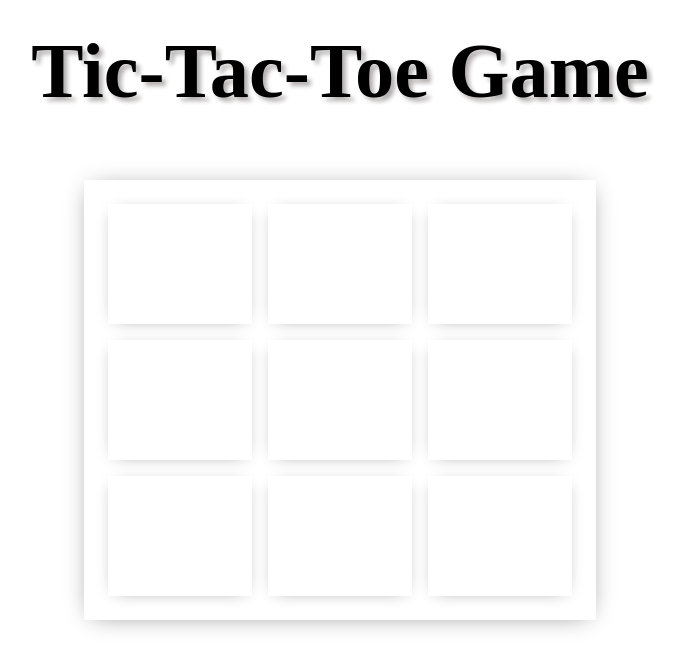
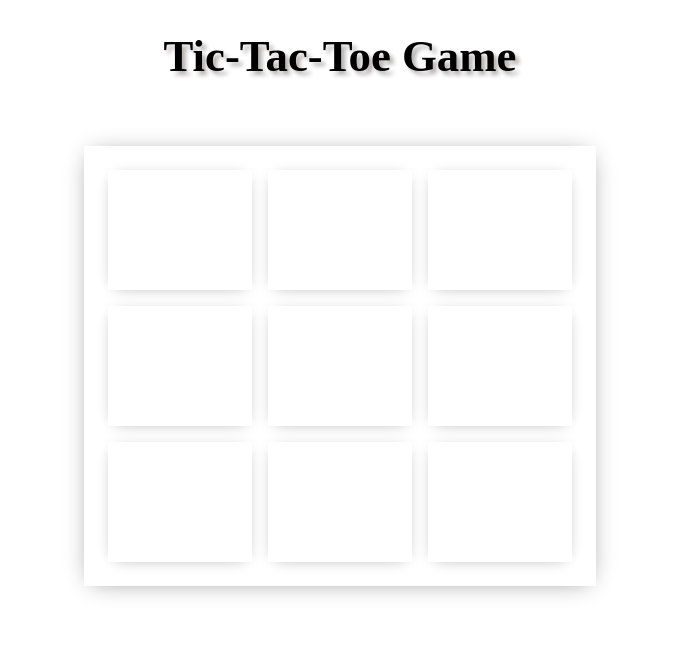
Before and after one commit to kshitijjj/Tic_Tac_Toe_Game, a React (Create React App) app in the folder my-app/: page / in a window 1280 px wide. Shown: the top 668 px of the page, without its empty margins (300-984 px from the left). Built offline with nearby package versions, Linux system fonts and the light colour scheme; a web font is replaced by a local one.

Commit message:
update index.css

```diff
--- a/my-app/src/index.css
+++ b/my-app/src/index.css
@@ -140,22 +140,3 @@ code {
     padding: 0.3em;
   }
 }
-
-@media (min-width:1201px){
-  .game_box{
-    margin-left: 30%;
-    width: 40%;
-    margin-top: 5%;
-  }
-  #home_title{
-    margin-top: 2%;
-    font-size: 3.5em;
-  }
-  #win{
-    font-size:2.8em;
-  }
-  #refresh{
-    font-size: 1.1em;
-    padding: 0.3em;
-  }
-}
```
